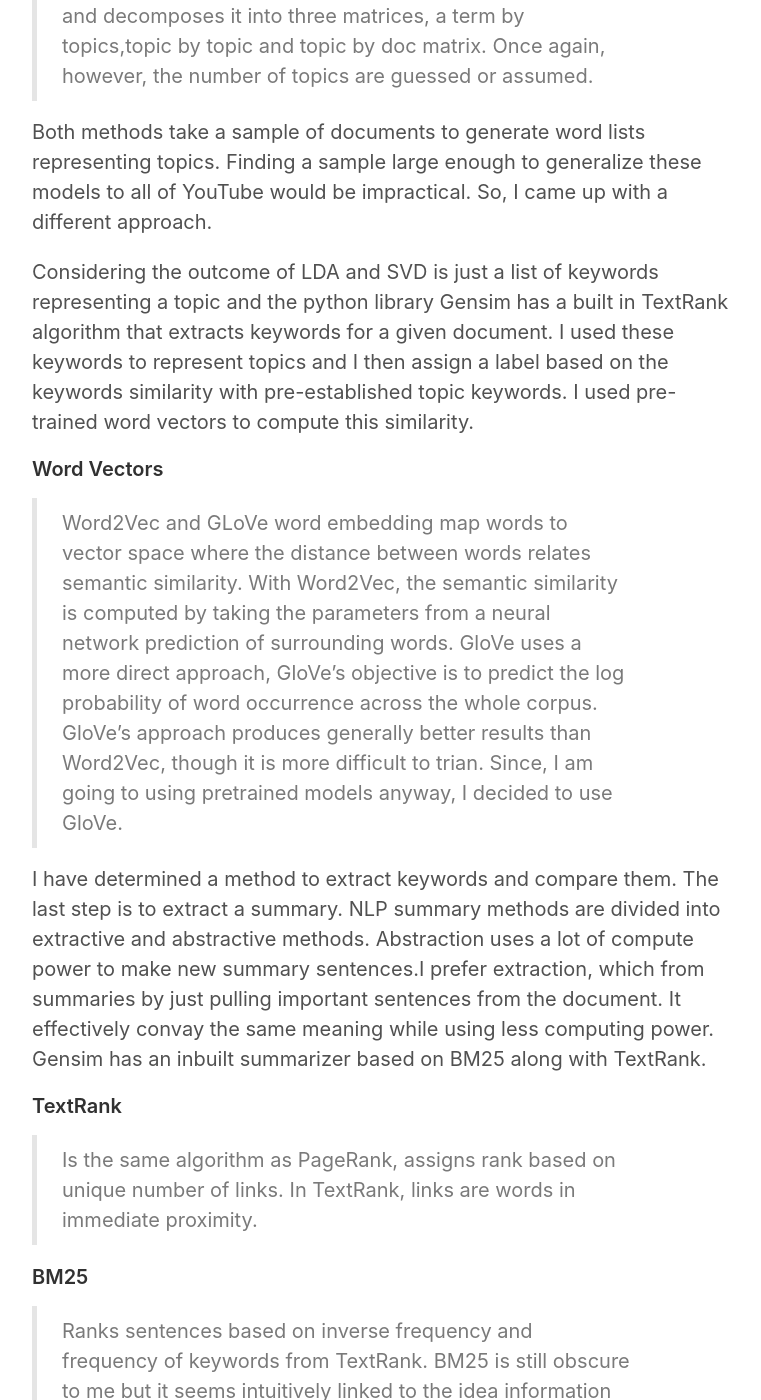
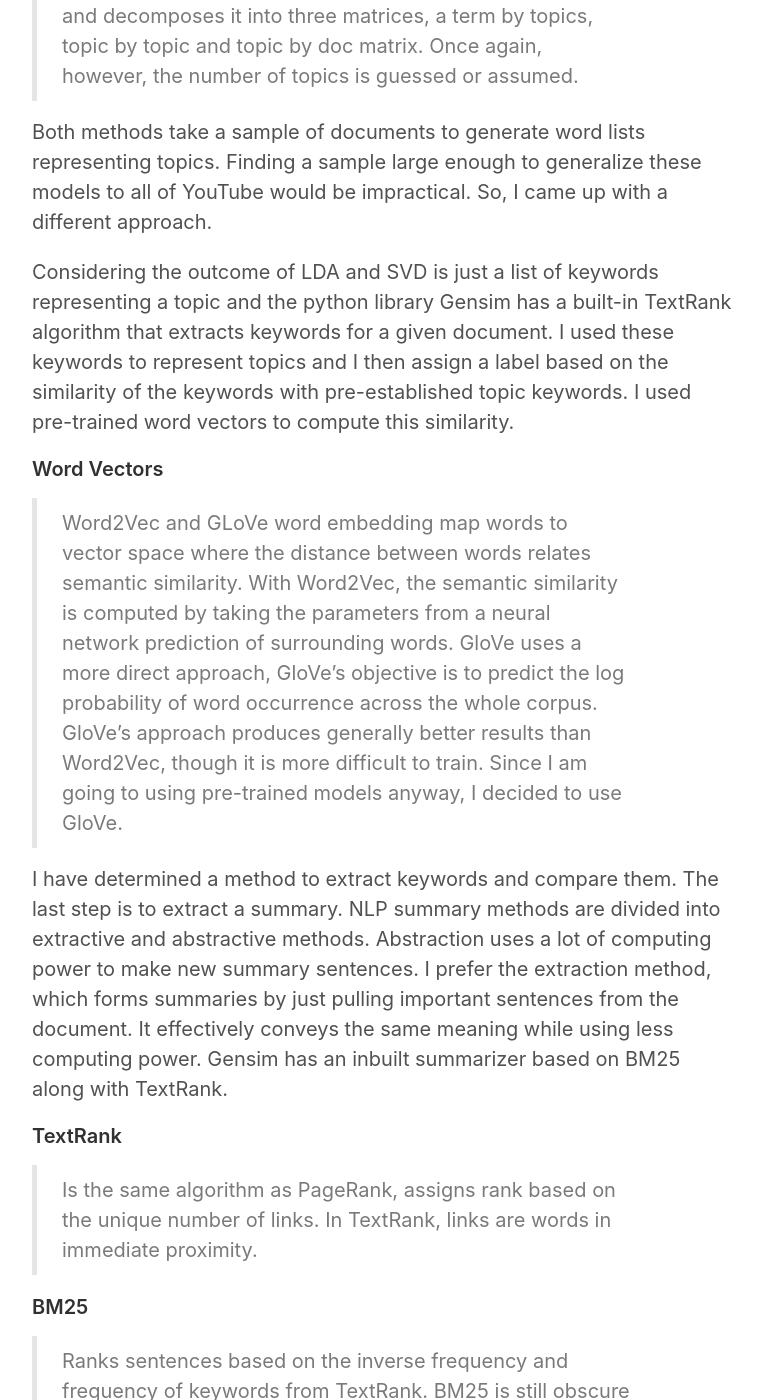
Before and after one commit to Andrewjportal/Andrewjportal.github.io, a Jekyll site: the page built from _posts/2019-03-08-YouTopics.md, in a window 1280 px wide and 1400 px high, scrolled down 1956 px. Shown: the whole window, without its empty margins (258-1019 px from the left). Built offline with Jekyll 4.4.1, drawn with Linux system fonts in a browser that asks for light colours; some of the changed text lies outside the part shown.

Commit message:
grammer correction youtopics

```diff
--- a/_posts/2019-03-08-YouTopics.md
+++ b/_posts/2019-03-08-YouTopics.md
@@ -8,48 +8,47 @@
 
 
 ### Motivation
-YouTube has a lot information that can be analyzed with natural language processing thanks to transcripts and auto generated captions. Despite its popularity, I was unable to find example projects working with this information and so it appears youtube is a largely untouched trove of human communication waiting to be processed.
+YouTube has a lot of information that can be analyzed with natural language processing thanks to transcripts and auto-generated captions. Despite its popularity, I was unable to find example projects working with this information and so it appears youtube is a largely untouched trove of human communication waiting to be processed.
 
 ### Final Product
  ![Image test]({{ site.url }}/images/youtopics.png)
- YouTopics was built to be a web app, but the word embeddings file is too large to be hosted by services like Heroku and Google's app engine. I can host it by opening up an aws server. If I end up doing so a link will posted here.
+ YouTopics was built to be a web app, but the word embeddings file is too large to be hosted by services like Heroku and Google's app engine. I can host it by opening up an AWS server. If I end up doing so a link will be posted here.
 
 
 ### Approach
-My idea is to extract a summary of the transcripts or captions and then provide an appropriate topic label. The go to topic models are LDA - and SVD -.
+My idea is to extract a summary of the transcripts or captions and then provide an appropriate topic label. The go-to topic models are LDA - and SVD -.
 
 #### LDA:
 > LDA takes a collection of documents and with an assumed number of topics, assumed distribution of topics across documents and assumed distribution of words across topics, generates, based on probability, a collection of words representing topics. Intuitively, given the high variance of topics and distributions across billions of videos, LDA won't generalize well with so many assumptions.
 
 #### SVD
-> I actually really like SVD, which is also known as the fundamental theorem of linear algebra. It's the base technique for many analytical methods. When applied to NLP it is often referred to as LSA-Latent Semantic Analysis. SVD takes a matrix, in this case a term by document matrix, and decomposes it into three matrices, a term by topics,topic by topic and topic by doc matrix. Once again, however, the number of topics are guessed or assumed.
+> I actually really like SVD, which is also known as the fundamental theorem of linear algebra. It's the base technique for many analytical methods. When applied to NLP it is often referred to as LSA-Latent Semantic Analysis. SVD takes a matrix, in this case, a term by document matrix, and decomposes it into three matrices, a term by topics, topic by topic and topic by doc matrix. Once again, however, the number of topics is guessed or assumed.
 
 Both methods take a sample of documents to generate word lists representing topics. Finding a sample large enough to generalize these models to all of YouTube would be impractical. So, I came up with a different approach.
 
 
 
-Considering the outcome of LDA and SVD is just a list of keywords representing a topic and the python library Gensim has a built in TextRank algorithm that extracts keywords for a given document. I used these keywords to represent topics and I then assign a label based on the keywords similarity with pre-established topic keywords. I  used pre-trained word vectors to compute this similarity.
+Considering the outcome of LDA and SVD is just a list of keywords representing a topic and the python library Gensim has a built-in TextRank algorithm that extracts keywords for a given document. I used these keywords to represent topics and I then assign a label based on the similarity of the keywords with pre-established topic keywords. I  used pre-trained word vectors to compute this similarity.
 
 #### Word Vectors
-> Word2Vec and GLoVe word embedding map words to vector space where the distance between words relates semantic similarity. With Word2Vec, the semantic similarity is computed by taking the parameters from a neural network prediction of surrounding words. GloVe uses a more direct approach, GloVe's objective is to predict the log probability of word occurrence across the whole corpus. GloVe's approach produces generally better results than Word2Vec, though it is more difficult to trian. Since, I am going to using pretrained models anyway, I decided to use GloVe.
+> Word2Vec and GLoVe word embedding map words to vector space where the distance between words relates semantic similarity. With Word2Vec, the semantic similarity is computed by taking the parameters from a neural network prediction of surrounding words. GloVe uses a more direct approach, GloVe's objective is to predict the log probability of word occurrence across the whole corpus. GloVe's approach produces generally better results than Word2Vec, though it is more difficult to train. Since I am going to using pre-trained models anyway, I decided to use GloVe.
 
 I have determined a method to extract keywords and compare them. The last step is to extract a summary.
-NLP summary methods are divided into extractive and abstractive methods. Abstraction uses a lot of compute power to make new summary sentences.I prefer extraction, which from summaries by just pulling important sentences from the document. It effectively convay the same meaning while using less computing power. Gensim has an inbuilt summarizer based on BM25 along with TextRank.
+NLP summary methods are divided into extractive and abstractive methods. Abstraction uses a lot of computing power to make new summary sentences. I prefer the extraction method, which forms summaries by just pulling important sentences from the document. It effectively conveys the same meaning while using less computing power. Gensim has an inbuilt summarizer based on BM25 along with TextRank.
 
 
 #### TextRank
-> Is the same algorithm as PageRank, assigns rank based on unique number of links. In TextRank, links are words in immediate proximity.
+> Is the same algorithm as PageRank, assigns rank based on the unique number of links. In TextRank, links are words in immediate proximity.
 
 #### BM25
-> Ranks sentences based on inverse frequency and frequency of keywords from TextRank. BM25
-is still obscure to me but it seems intuitively linked to the idea information entropy. A sentence value is based not just on frequency of keywords, but the information value the keywords have in the sentence. Regardless, the results pass the eye test.
+> Ranks sentences based on the inverse frequency and frequency of keywords from TextRank. BM25
+is still obscure to me but it seems intuitively linked to the idea information entropy. A sentence value is based not just on the frequency of keywords, but the information value the keywords have in the sentence. Regardless, the results pass the eye test.
 
-The next step is to extract the transcripts from youtube. This can be done through the youtube API. There is always a kind soul in the python communities who will implement a python version of popular API's. In this case I found PyTube.
+The next step is to extract the transcripts from youtube. This can be done through the youtube API. There is always a kind soul in the python communities who will implement a python version of popular API's. In this case, I found PyTube.
 
 #### PyTube
 > Works great. Thanks, stranger.[Link to the repo](https://github.com/nficano/pytube)
 
 ### Future Work
-Add a database storage function for user defined topics. Then apply
-database of topics for more robust topic analysis. Add multi-topic
+Add a database storage function for user-defined topics. Then apply a database of topics for more robust topic analysis. Add multi-topic
 analysis functionality.
```
Also changed, not shown: _posts/2019-02-22-Catboosterization.md (+10 -10 lines), _posts/2019-03-25-Skytron.md (+5 -5 lines).
